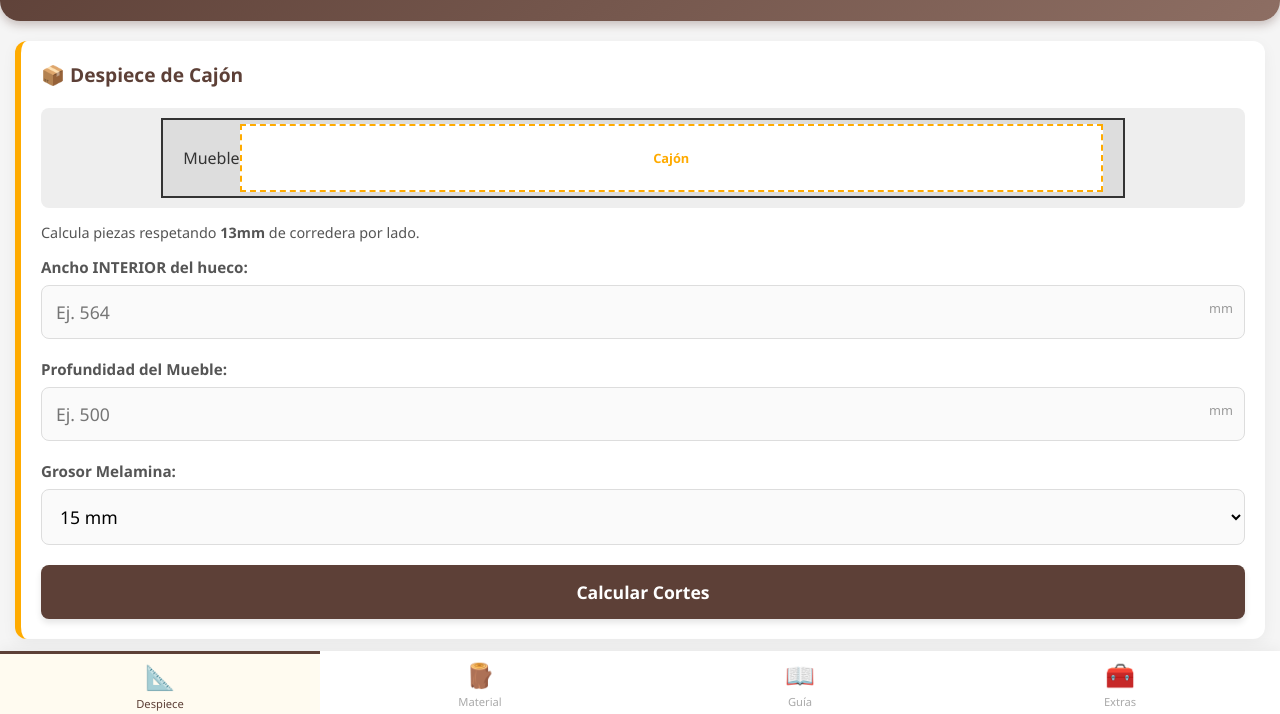
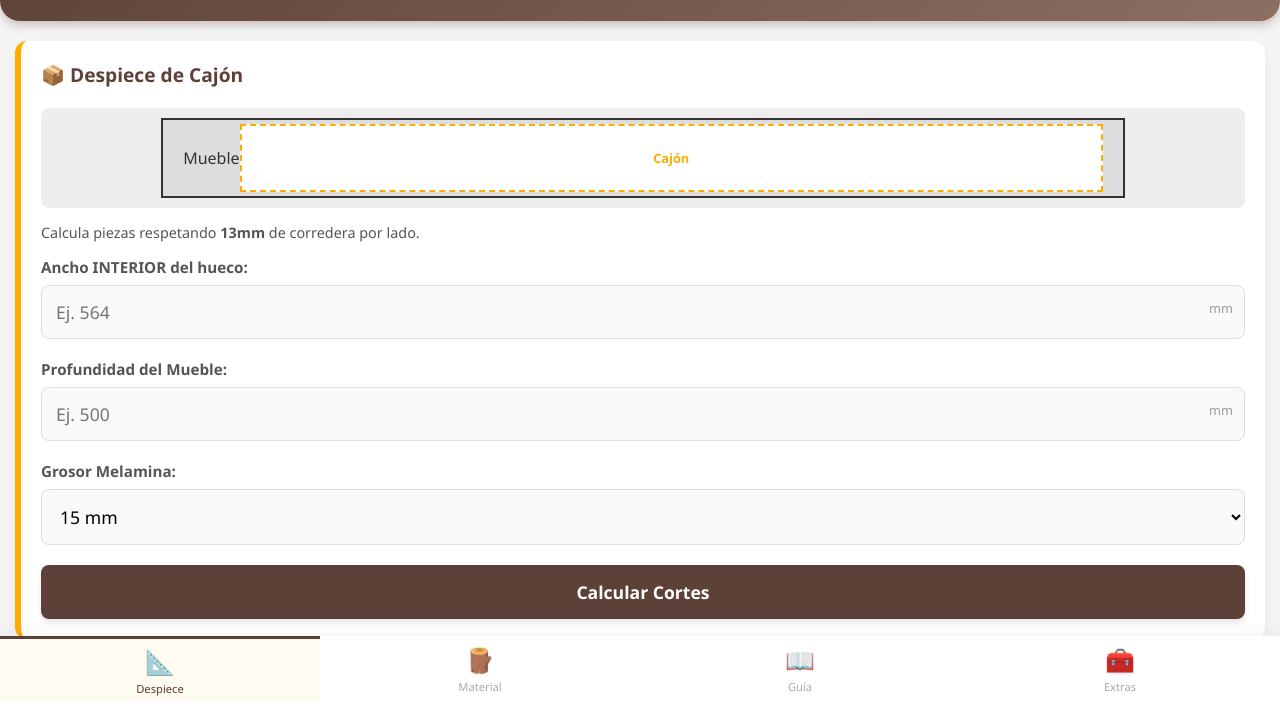
Before and after one commit to AlvinZu/Carpinter-a, a plain HTML site: page index.html in a window 1280 px wide. Shown: the part 84-798 px from the top of the page. Drawn offline with Linux system fonts and the light colour scheme.

Commit message:
Update index.html

```diff
--- a/index.html
+++ b/index.html
@@ -140,8 +140,16 @@
 
         /* --- BOTTOM NAV --- */
         .bottom-nav {
-            position: fixed; bottom: 0; width: 100%; height: var(--nav-height);
+            position: fixed; bottom: 0; width: 100%;
             background: white; display: flex; justify-content: space-around; align-items: center;
+
+            /* AQUÍ ESTÁ EL CAMBIO CLAVE: */
+            /* Sumamos 15px extra al área segura del iPhone */
+            padding-bottom: calc(env(safe-area-inset-bottom) + 15px);
+
+            /* Ajustamos la altura total sumando esos mismos 15px */
+            height: calc(var(--nav-height) + env(safe-area-inset-bottom) + 15px);
+
             box-shadow: 0 -2px 15px rgba(0,0,0,0.05); z-index: 999;
         }
         .nav-item {
@@ -151,7 +159,6 @@
         .nav-item.active { color: var(--primary); background: #fffbf0; border-top: 3px solid var(--primary); }
         .nav-icon { font-size: 1.5rem; margin-bottom: 3px; }
 
-        /* Texto de resultado simple para convertidor */
         .simple-result { font-weight: bold; font-size: 1.1rem; margin-top: 8px; color: #333; }
 
     </style>
```
